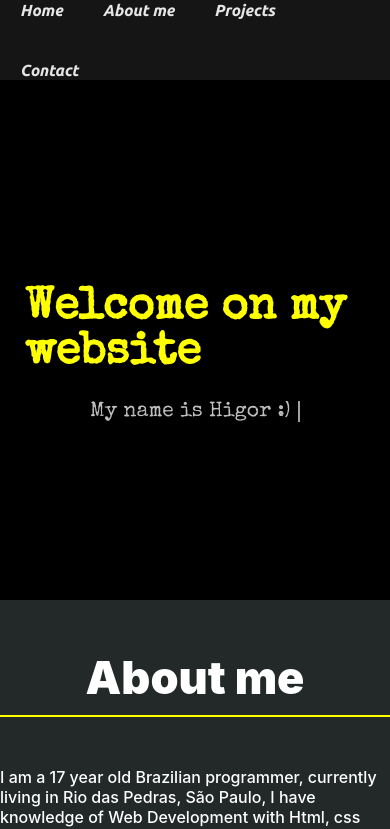
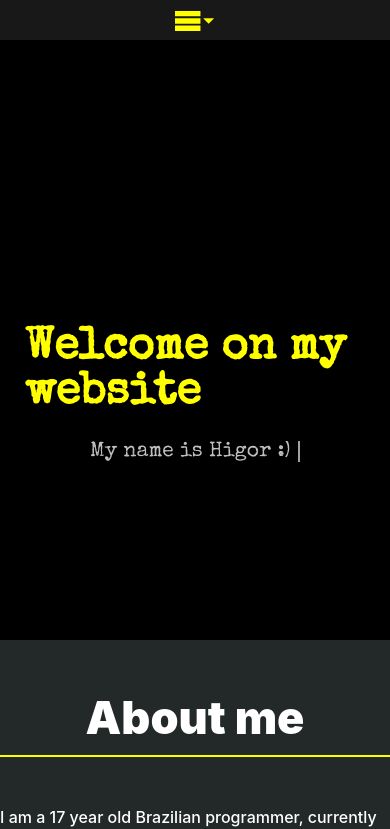
Before and after one commit to higordevv/portifolio, a React (Vite) app: page / in a window 390 px wide. Shown: the top 829 px of the page. Built offline with nearby package versions, Linux system fonts and the light colour scheme.

Commit message:
criando mobilenav

```diff
--- a/package.json
+++ b/package.json
@@ -9,7 +9,8 @@
   },
   "dependencies": {
     "react": "^18.0.0",
-    "react-dom": "^18.0.0"
+    "react-dom": "^18.0.0",
+    "react-icons": "^4.4.0"
   },
   "devDependencies": {
     "@types/react": "^18.0.0",
--- a/src/App.jsx
+++ b/src/App.jsx
@@ -1,16 +1,17 @@
 import React, { useState } from 'react'
 import './App.css'
-import { NavigatorBar } from './components/navbar/Nav'
+import NavigatorBar from './components/navbar/Nav'
 import Home from './components/home/home'
 import AboutArea from './components/about/about'
 import ProjectsArea from './components/projects/projects'
 import ContactArea from './components/contact/contact'
+import MobileNav from './components/navbar/mobileNavBar'
 
 
 function App() {
   return (
     <div className="App">
-
+      <MobileNav/>
       <NavigatorBar />
       <Home />
       <AboutArea />
--- a/src/components/navbar/Nav.jsx
+++ b/src/components/navbar/Nav.jsx
@@ -1,15 +1,14 @@
 import React from 'react'
 import './navbarstyle.css'
-import NavLink  from './navlinks'
+import NavF from './NavF'
 import MobileNav from './mobileNavBar'
 
 const NavigatorBar = () => {
     return(
         <nav className='navbar'>
-            <NavLink />
-            {/* <MobileNav/> */}
+            <NavF />
         </nav>
     )
 }
 
-export {NavigatorBar}
+export default NavigatorBar
--- /dev/null
+++ b/src/components/navbar/NavF.jsx
@@ -0,0 +1,10 @@
+import './navbarstyle.css'
+import NavLinks from './navlinks'
+
+export default function NavF(){
+    return(
+        <nav id='.NavDesk'>
+            <NavLinks />
+        </nav>
+    )
+}
--- a/src/components/navbar/mobileNavBar.jsx
+++ b/src/components/navbar/mobileNavBar.jsx
@@ -1,10 +1,27 @@
 import NavLinks from "./navlinks";
+import './navbarstyle.css'
+import { ImMenu3 } from 'react-icons/im'
+import { FaRegWindowClose } from 'react-icons/fa'
+import { useState } from "react";
 
 const MobileNav = () => {
+
+    const [abrir, setOpen] = useState(false)
+
+    const hamburguerIcon = <ImMenu3 className="menu3" size='40px' color="yellow"
+        onClick={() => {
+            setOpen(!abrir)
+        }}
+    />
+
+    const closeIcon = <FaRegWindowClose className="close" size='40px' color="yellow"
+        onClick={()=>{setOpen(!abrir)}}/>
+
+
     return (
         <nav className="MobileNavbar">
-            <NavLinks />
-
+            {abrir? closeIcon : hamburguerIcon}
+            {abrir && <NavLinks />}
         </nav>
     );
 }
--- a/src/components/navbar/navbarstyle.css
+++ b/src/components/navbar/navbarstyle.css
@@ -29,3 +29,23 @@
 .navlinks a:hover {
     border-bottom: 2px solid yellow;
 }
+
+.MobileNavbar {
+    display: none;
+}
+
+@media (max-width:990px){
+    .navbar {
+        display: none;
+    }
+    .MobileNavbar{
+        display: flex;
+        background-color: #181818;
+        justify-content: center;
+    }
+    .MobileNavbar .menu3 {
+        margin: auto;
+        cursor: pointer;
+    }
+
+}
```
Also changed, not shown: 1 other file (tests, documents, lock files or other folders).
